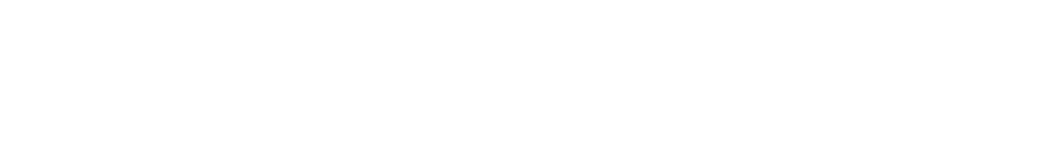
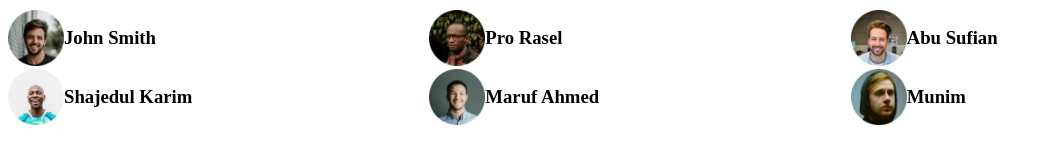
Before and after one commit to subhanmunim/leader-board-css3, a plain HTML site: page index.html in a window 1280 px wide. Shown: the whole page, without its empty margins (0-1052 px from the left). Drawn offline with Linux system fonts and the light colour scheme.

Commit message:
top player

```diff
--- a/index.html
+++ b/index.html
@@ -11,6 +11,47 @@
 </head>
 
 <body>
+    <header>
+        <!-- header start -->
+
+
+    </header>
+    <!-- header-end -->
+
+    <main>
+        <!-- top players and top blogs -->
+        <div class="top-players">
+            <div class="players">
+                <!-- .player*6>img[src="images/players/player-$.png"]+h3{Top Player} -->
+
+                <div class="player">
+                    <img src="images/players/player-1.png" alt="">
+                    <h3>John Smith</h3>
+                </div>
+                <div class="player">
+                    <img src="images/players/player-2.png" alt="">
+                    <h3>Pro Rasel</h3>
+                </div>
+                <div class="player">
+                    <img src="images/players/player-3.png" alt="">
+                    <h3>Abu Sufian</h3>
+                </div>
+                <div class="player">
+                    <img src="images/players/player-4.png" alt="">
+                    <h3>Shajedul Karim</h3>
+                </div>
+                <div class="player">
+                    <img src="images/players/player-5.png" alt="">
+                    <h3>Maruf Ahmed</h3>
+                </div>
+                <div class="player">
+                    <img src="images/players/player-6.png" alt="">
+                    <h3>Munim</h3>
+                </div>
+            </div>
+
+        </div>
+    </main>
 
 </body>
 
--- a/styles/style.css
+++ b/styles/style.css
@@ -0,0 +1,15 @@
+/* top players style */
+.players {
+    display: grid;
+    grid-template-columns: repeat(3, 1fr);
+}
+
+.player {
+    display: flex;
+    align-items: center;
+}
+
+.player img {
+    width: 56px;
+    height: 56px;
+}
```
